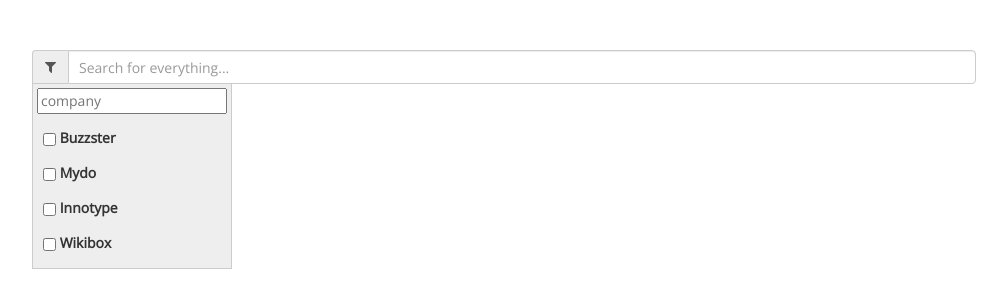
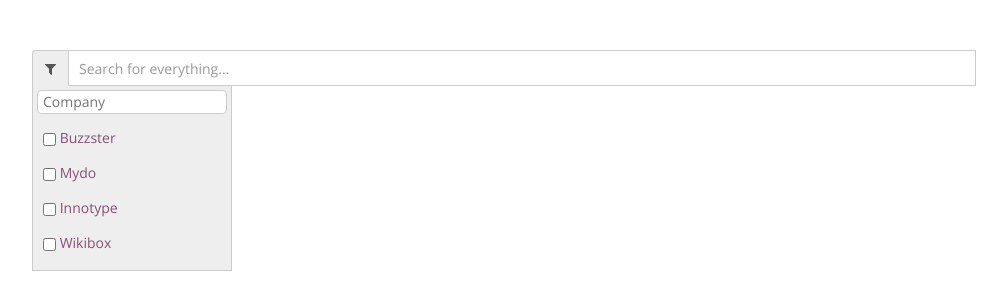
Before and after one commit to RifRaf44/search-box, a plain HTML site: page index.html in a window 1280 px wide. Both pictures are taken after a click on the link 186 px from the left and 67 px from the top of the page. Shown: the whole page, without its empty margins (136-1143 px from the left). Drawn offline with nearby package versions, Linux system fonts and the light colour scheme.

Commit message:
design + tags

```diff
--- a/app/directives/angucomplete.js
+++ b/app/directives/angucomplete.js
@@ -112,23 +112,22 @@ angular.module('searchbox')
             }
 
             function filterCompanies(companies){
-                // init filteredResults if Necessary
-                $scope.filteredResults = $scope.filteredResults || $scope.localData;
-                if (companies) {
+
+                if (companies.length > 0) {
 
                     var results = [];
 
-                    for (var i = 0; i < $scope.filteredResults.length; i++) {
+                    for (var i = 0; i < $scope.localData.length; i++) {
                         var match = false;
                         var matchString = 'match = match ||';
 
                         for(var j = 0; j < companies.length; j++){
-                            match = match || $scope.filteredResults[i].company == companies[j].company;
+                            match = match || $scope.localData[i].company == companies[j].company;
                             //matchString += eval('$scope.filteredResults[i].company') + ' == ' + companies[j].company + ' ||' ;
                         }
 
                         if(match){
-                            results.push($scope.filteredResults[i]);
+                            results.push($scope.localData[i]);
                         }
                     }
 
@@ -149,12 +148,14 @@ angular.module('searchbox')
                 }
 
                 var i = $scope.selectedCompanies.indexOf(company)
-                if(i > 0){
+                if(i > -1){
+                    company.checked = false;
                     $scope.selectedCompanies.splice(i,1);
                     filterCompanies($scope.selectedCompanies);
                 }
                 else
                 {
+                    company.checked = true;
                     $scope.selectedCompanies.push(company);
                     filterCompanies($scope.selectedCompanies);
                 }
@@ -213,15 +214,16 @@ angular.module('searchbox')
 
         link: function($scope, elem, attrs, ctrl) {
 
-            elem.find('a').bind('click', function(a,b){
+            $scope.$watch('filterOpen', function(){
+                var a = angular.element('a.input-group-addon');
                 if($scope.filterOpen){
-                    angular.element(a.currentTarget).addClass('filter-active')
+                    a.addClass('filter-active')
                 }
-                else if(a.currentTarget.classList.contains('filter-active') > 0)
+                else if(a.hasClass('filter-active') > 0)
                 {
-                    angular.element(a.currentTarget).removeClass('filter-active')
+                    a.removeClass('filter-active')
                 }
-            })
+            });
 
             elem.bind("keyup", function (event) {
                 if(event.which === 40) {
--- a/app/templates/searchbox.html
+++ b/app/templates/searchbox.html
@@ -1,8 +1,19 @@
 <div class="angucomplete-holder flexcontainer center">
     <div class="full-width">
         <div class="input-group">
-            <a class="input-group-addon" ng-click="filterOpen = !filterOpen"><i class="fa fa-filter"></i></a>
-            <input id="{{id}}_value" ng-model="searchStr" type="text" placeholder="{{placeholder}}" class="{{inputClass}} form-control"  ng-keyup="keyPressed($event)"  />
+            <a class="input-group-addon" ng-click="filterOpen = !filterOpen; showDropdown = false"><i class="fa fa-filter"></i></a>
+            <div class="input-lookalike">
+                <ul class="tag-wrapper">
+                    <li ng-repeat="selectedCompany in selectedCompanies" >
+                        <div class="tag" ng-click="toggle(selectedCompany)">
+                            {{selectedCompany.company}} <i class="fa fa-times"></i>
+                        </div>
+                    </li>
+                    <li>
+                        <input id="{{id}}_value" ng-model="searchStr" type="text" placeholder="{{placeholder}}" class="{{inputClass}} form-control" ng-focus="filterOpen = false"  ng-keyup="keyPressed($event)"  />
+                    </li>
+                </ul>
+            </div>
         </div>
         <div id="{{id}}_dropdown" class="angucomplete-dropdown" ng-show="showDropdown">
             <div class="angucomplete-searching" ng-show="searching">Searching...</div>
@@ -11,16 +22,16 @@
             <!--<div class="angucomplete-row" ng-repeat="company in companies" ng-mousedown="selectCompany(company)">-->
                 <!--<div>{{company.company}}</div>-->
             <!--</div>-->
-            <div class="tag" ng-click="selectTag('people')" ng-show="people.length > 0">People</div>
+            <!--<div class="tag" ng-click="selectTag('people')" ng-show="people.length > 0">People</div>-->
             <div class="angucomplete-row" ng-repeat="person in people" ng-mousedown="selectPerson(person)">
                 <div>{{person.first_name + ' ' + person.last_name}}</div>
             </div>
         </div>
         <div id="filter" ng-show="filterOpen">
-            <input id="companyFilter" type="text" placeholder="company" ng-model="filterStr"/>
+            <input id="companyFilter" type="text" placeholder="Company" ng-model="filterStr"/>
             <div ng-repeat="company in companies | filter:{company: filterStr}" class="form-inline form-group" >
-                <input id="company_{{company.id}}" ng-change="toggle(company)" ng-model="company.checked" type="checkbox" class="form-control"/>
-                <label for="company_{{company.id}}">{{company.company}}</label>
+                <input id="company_{{company.companyId}}" ng-change="toggle(company)" ng-model="company.checked" type="checkbox" class="form-control"/>
+                <label for="company_{{company.companyId}}">{{company.company}}</label>
             </div>
         </div>
     </div>
--- a/less/style.less
+++ b/less/style.less
@@ -9,8 +9,11 @@ body{
   padding: 50px;
   font-family: 'Open Sans', sans-serif;
   font-weight: lighter;
+  color: #8A4F76;
 }
-
+label{
+  font-weight: bolder;
+}
 .container{
     margin:auto;
 
@@ -57,13 +60,6 @@ body{
   padding: 10px;
 }
 
-.tag{
-font-weight: bolder;
-  &:hover {
-    text-decoration:underline;
-    cursor: pointer;
-  }
-}
 #filter{
   background-color: #eee;
   width: 200px;
@@ -74,6 +70,12 @@ font-weight: bolder;
   #companyFilter{
     width: 96%;
     margin: 2%;
+  }
+  input{
+    padding-left: 5px;
+    padding-right:5px;
+    border-radius: 4px;
+    border: solid 1px #ccc;
   }
   .form-group{
     margin: 10px;
@@ -98,4 +100,38 @@ font-weight: bolder;
 }
 .filter-active{
   border-bottom-left-radius: 0;
+  border-bottom:none;
 }
+.tag{
+    &:hover {
+      background-color: #B386E8;
+      cursor: pointer;
+    }
+  background-color: #ca9cff;
+  border: solid 1px #b085e4;
+  color: #fff;
+  padding: 4px;
+  margin: 2px;
+}
+
+.tag-wrapper{
+  border: solid 1px #ccc;
+  margin: 0;
+  padding:0;
+  max-height: 36px;
+  input{
+    border: none;
+    box-shadow: none;
+  }
+  li{
+    margin:0;
+    padding:0;
+    float:left;
+    list-style-type:none;
+    height: 34px;
+  }
+  li:last-child{
+    float:none;
+    overflow:hidden;
+  }
+}
```
Also changed, not shown: index.html (+1 -1 lines), css/style.css.
